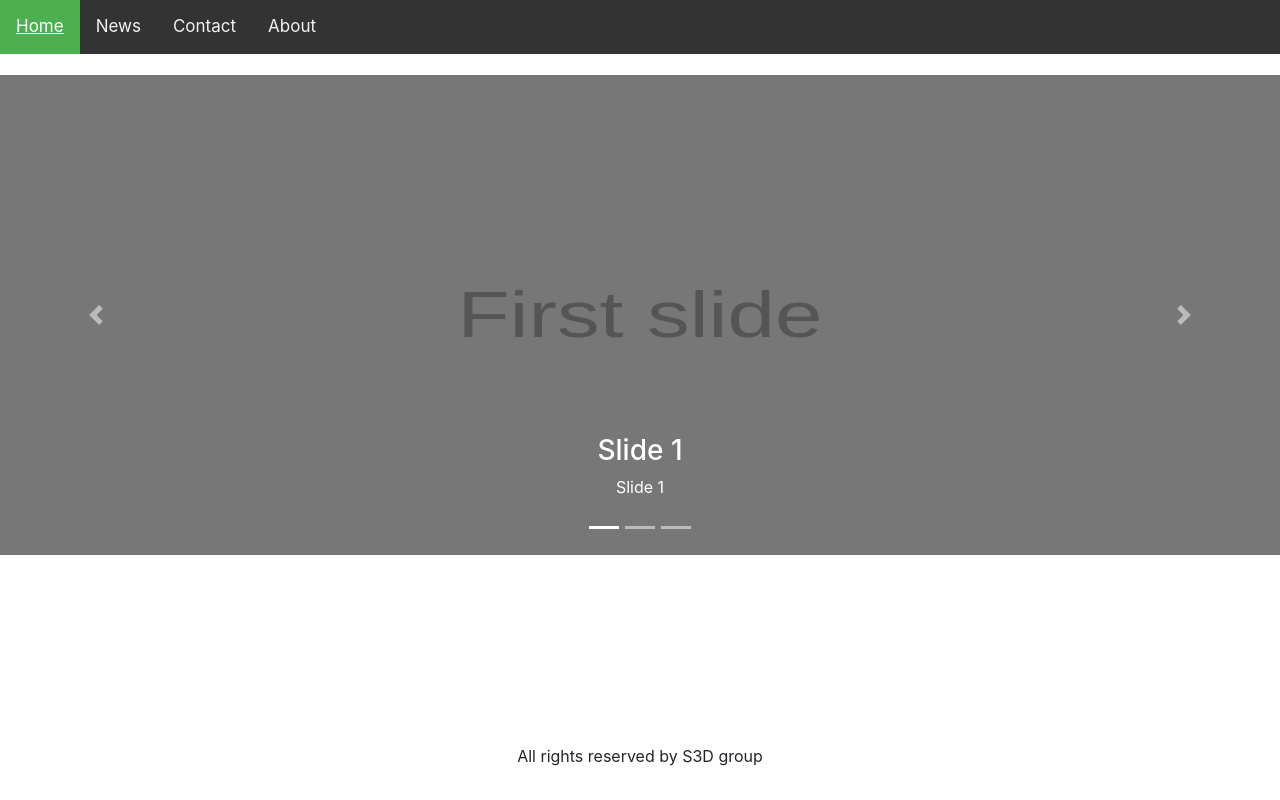
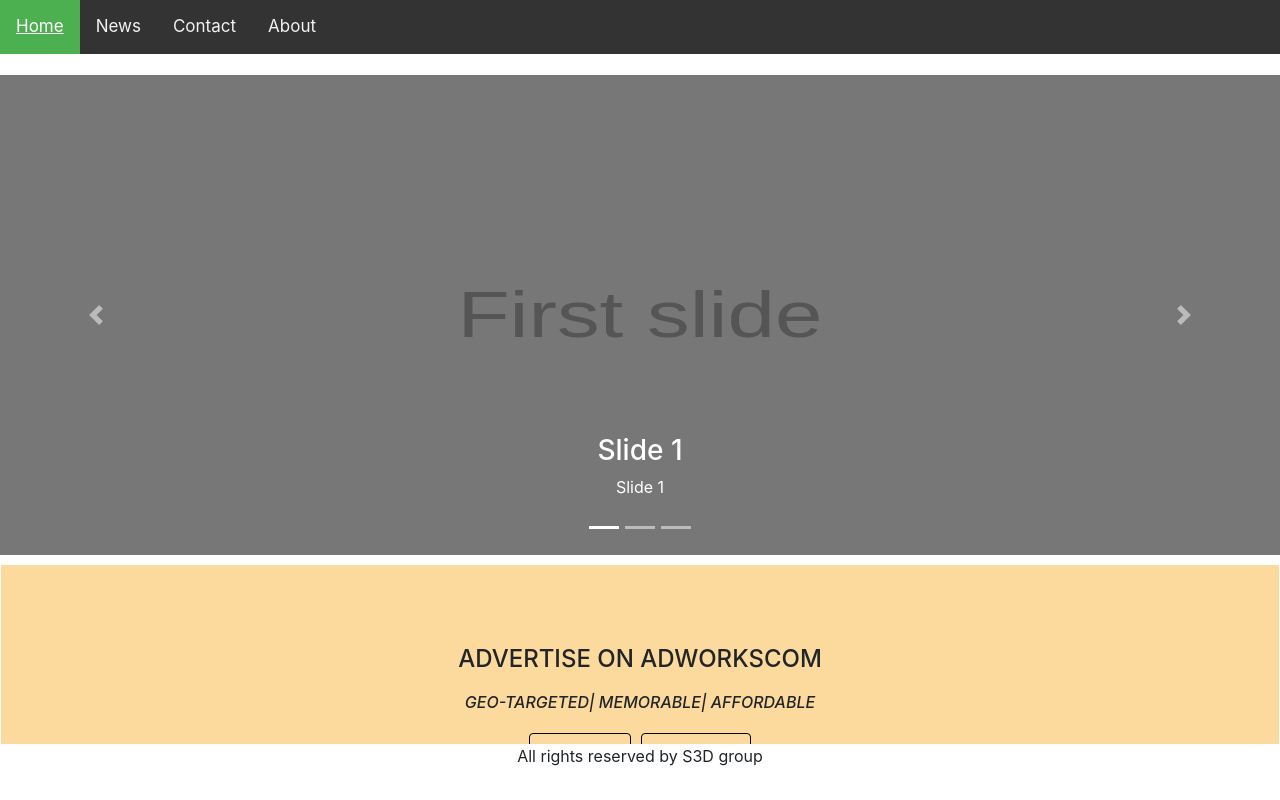
Before and after one commit to openS3D/AdworksCom, a Next.js app in the folder client/: page / in a window 1280 px wide. Built offline with nearby package versions, Linux system fonts and the light colour scheme.

Commit message:
implements Call to action division

```diff
--- /dev/null
+++ b/client/components/Overview/CallToAction/Actions.css
@@ -0,0 +1,49 @@
+.offering_action_continer{
+    margin:1px;
+    margin-top: 10px;
+    display: flex;
+    flex-direction: column;
+    align-items: center;
+    min-height: 35vh;
+    padding: 10px;
+    justify-content: center;
+    position: relative;
+
+}
+.offering_action_continer::before{
+    position: absolute;
+    content: '';
+    background-color: rgba(247, 164, 11, 0.4);
+    width: 100%;
+    min-height: 35vh;
+}
+.offering_action_continer h1 {
+    font-size: 24px;
+    margin-top: 5px;
+    margin-bottom: 10px;
+    /* color: white; */
+    z-index: 2;
+}
+.offering_action_continer h2 {
+    font-size: 16px;
+    margin-top: 10px;
+    margin-bottom: 10px;
+    /* color: white; */
+    font-style: italic;
+    z-index: 2;
+}
+.offering_action_ctadiv{
+    margin-top: 10px;
+    width: 100%;
+    display: flex;
+    align-items: center;
+    justify-content: center;
+    z-index: 2;
+}
+
+.offergin_action_ctagroup{
+    margin-left: 5px;
+    margin-right: 5px;
+    border-color: black !important;
+    color: black !important;
+}
--- /dev/null
+++ b/client/components/Overview/CallToAction/Actions.js
@@ -0,0 +1,18 @@
+import React from 'react';
+import {Button} from 'reactstrap';
+import './Actions.css';
+
+const CallToAction = () =>{
+    return (
+        <div className="offering_action_continer">
+            <h1>ADVERTISE ON ADWORKSCOM</h1>
+            <h2>GEO-TARGETED| MEMORABLE| AFFORDABLE</h2>
+            <div className="offering_action_ctadiv">
+            <Button outline color="info" className="offergin_action_ctagroup">Create Ad</Button>
+            <Button outline color="info" className="offergin_action_ctagroup">Contact Us</Button>
+            </div>
+        </div>
+    );
+};
+
+export default CallToAction;
--- a/client/components/Overview/Overview.js
+++ b/client/components/Overview/Overview.js
@@ -1,8 +1,11 @@
 import react from 'react';
 import Offerings from './Offerings/Offerings';
+import CallToAction from './CallToAction/Actions';
+
 const Overview = () => {
   return (<>
     <Offerings />
+    <CallToAction />
   </>)
 }
 
```
